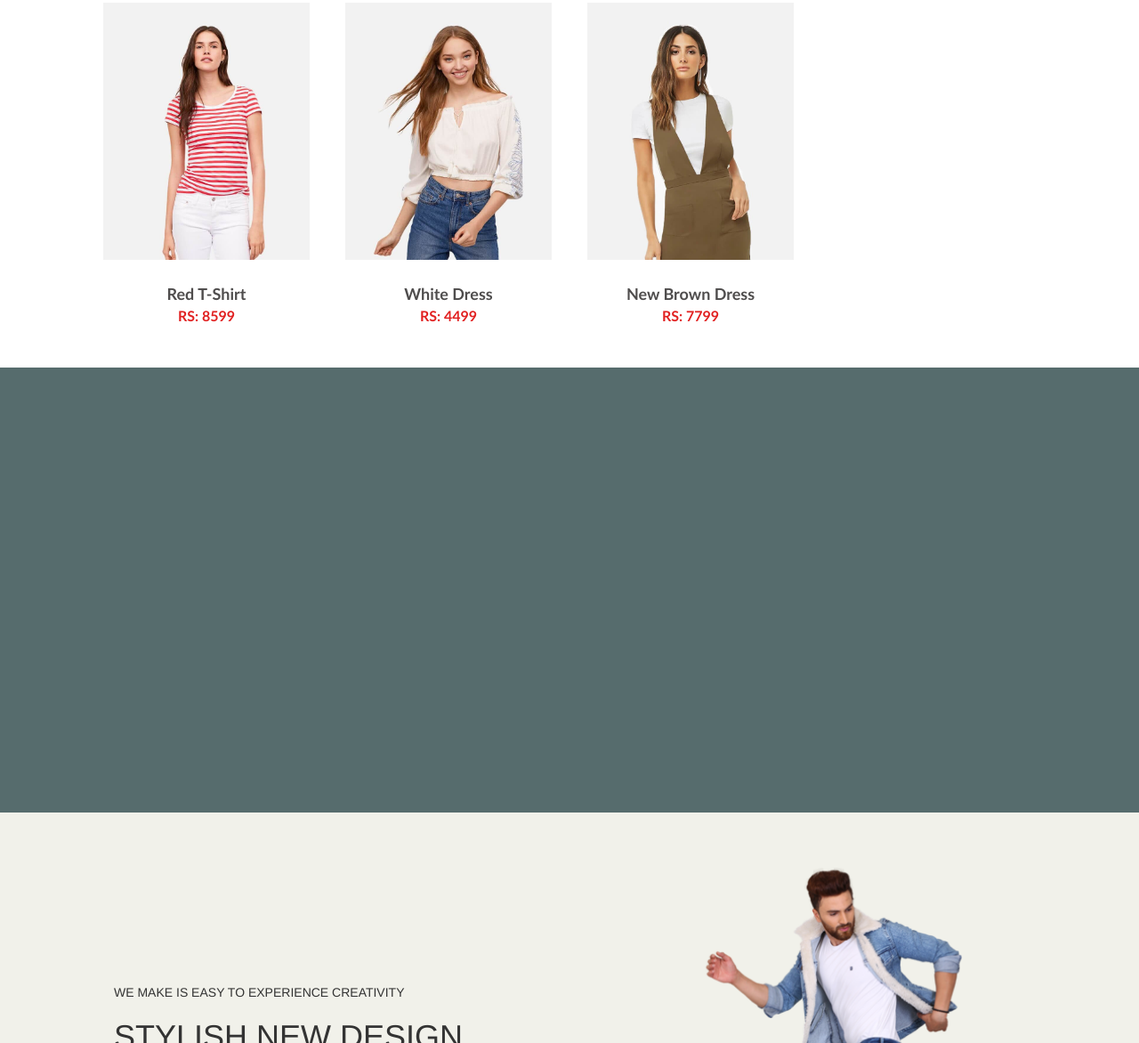
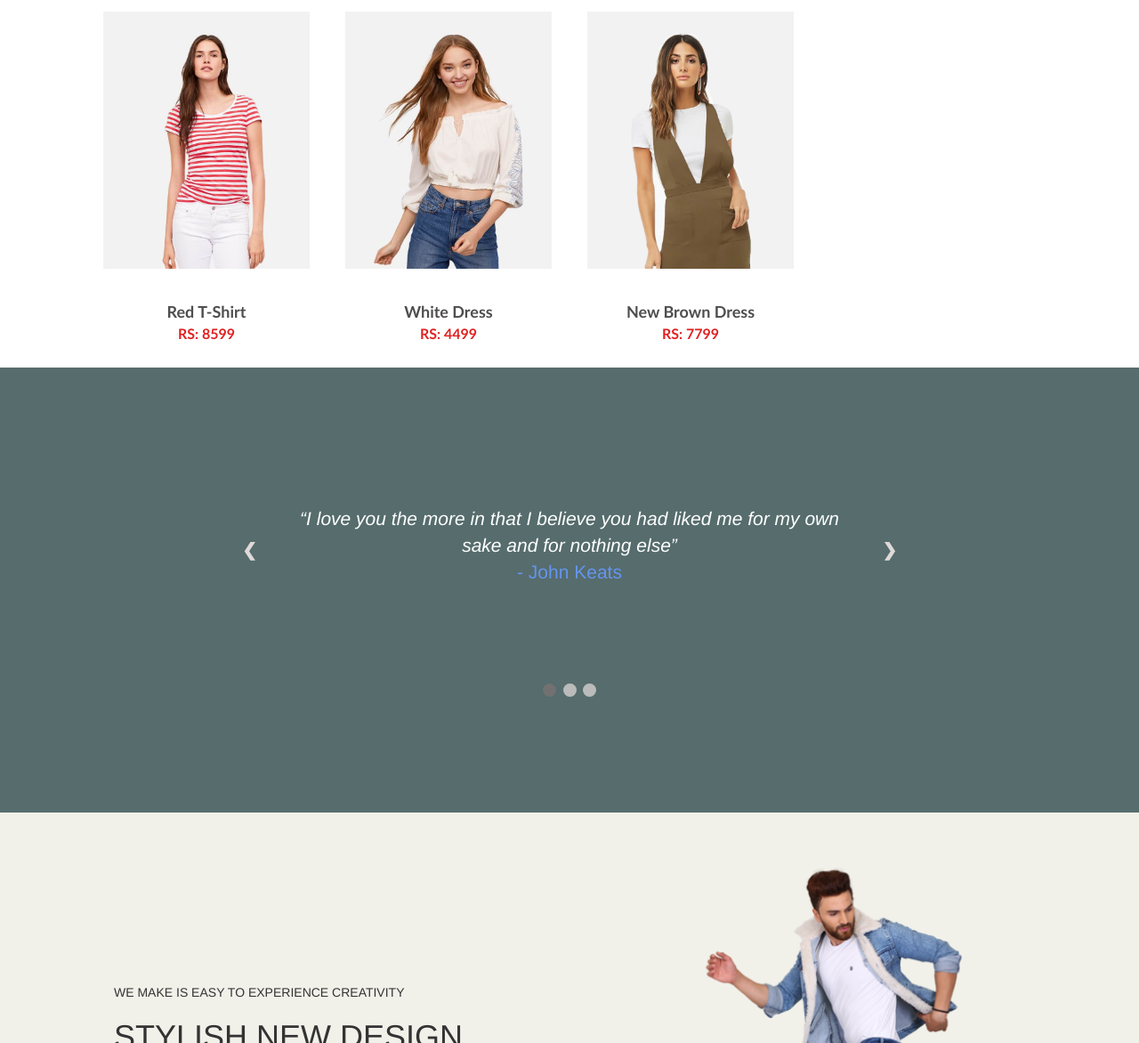
Before and after one commit to mtahiriba/MTGarments-Website, a plain HTML site: page project/index.html in a window 1280 px wide. Shown: the part 1628-2800 px from the top of the page at 89% size. Drawn offline with nearby package versions, Linux system fonts and the light colour scheme.

Commit message:
KIds product images and some hyperLinks are updated on home page also review section upated

```diff
--- a/project/CSS/cards.css
+++ b/project/CSS/cards.css
@@ -1,7 +1,6 @@
 .card1{
     width: 100%;
-    height: 360px;
-    /* border: 2px solid black; */
+    height: 370px;
     background-color: white;
     margin-top: 10px;
     margin-bottom: 10px;
@@ -9,7 +8,6 @@
 
 
 .card2{
-    /* background-color: aqua; */
     width: 96%;
     height: 300px;
     margin: 0px auto;
@@ -17,7 +15,8 @@
 
 .card-text{
     text-align: center;
-    padding-top: 15px;
+    padding-top: 25px;
+    /* padding-bottom: 30px; */
 }
 
 .card1 a{
--- /dev/null
+++ b/project/CSS/feedback.css
@@ -0,0 +1,72 @@
+
+/* Slideshow container */
+.slideshow-container {
+  position: relative;
+}
+
+/* Slides */
+.mySlides {
+  display: none;
+  padding: 80px;
+  text-align: center;
+  font-size: 1.5em;
+  color: white;
+}
+
+/* Next & previous buttons */
+.prev, .next {
+  cursor: pointer;
+  position: absolute;
+  top: 50%;
+  width: auto;
+  margin-top: -30px;
+  padding: 16px;
+  color: rgb(224, 217, 217);
+  font-weight: bold;
+  font-size: 20px;
+  border-radius: 0 3px 3px 0;
+  user-select: none;
+}
+
+/* Position the "next button" to the right */
+.next {
+  position: absolute;
+  right: 0;
+  border-radius: 3px 0 0 3px;
+}
+
+/* On hover, add a black background color with a little bit see-through */
+.prev:hover, .next:hover {
+  /* background-color: rgba(0,0,0,0.8); */
+  color: white;
+}
+
+/* The dot/bullet/indicator container */
+.dot-container {
+    text-align: center;
+    padding: 20px;
+    /* background: #ddd; */
+}
+
+/* The dots/bullets/indicators */
+.dot {
+  cursor: pointer;
+  height: 15px;
+  width: 15px;
+  margin: 0 2px;
+  background-color: #bbb;
+  border-radius: 50%;
+  display: inline-block;
+  transition: background-color 0.6s ease;
+}
+
+/* Add a background color to the active dot/circle */
+.active, .dot:hover {
+  background-color: #717171;
+}
+
+/* Add an italic font style to all quotes */
+q {font-style: italic;}
+
+/* Add a blue color to the author */
+.author {color: cornflowerblue;}
--- a/project/CSS/index.css
+++ b/project/CSS/index.css
@@ -216,11 +216,10 @@
 
 .review-contant{
     width: 60%;
-    height: 60%;
-    /* background-color: aqua; */
+    height: 80%;
     position: absolute;
     left: 20%;
-    top: 40%;
+    top: 15%;
 }
 
 
--- a/project/JS/cards.js
+++ b/project/JS/cards.js
@@ -86,11 +86,67 @@ mencardlist = [
 
 kidscardlist = [
     {
-        text: 'Formal Dress',
-        price: 8000,
-        image1: './images/first1.jpg',
+        text: 'Pink Dress',
+        price: 7999,
+        image1: './images/kids1.jpg',
+        image2: './images/first2.jpg'
+    },
+    {
+        text: 'New Black dress',
+        price: 4499,
+        image1: './images/kids7.jpg',
         image2: './images/first2.jpg'
     }
+    ,
+    {
+        text: 'Blue suit',
+        price: 5999,
+        image1: './images/kids3.jpg',
+        image2: './images/first2.jpg'
+    },
+    {
+        text: 'New Dress',
+        price: 5399,
+        image1: './images/kids4.jpg',
+        image2: './images/first2.jpg'
+    },
+    {
+        text: 'Formal Dress',
+        price: 6999,
+        image1: './images/kids5.jpg',
+        image2: './images/first2.jpg'
+    },
+    {
+        text: 'Formal Dress',
+        price: 3299,
+        image1: './images/kids6.jpg',
+        image2: './images/first2.jpg'
+    },
+    {
+        text: 'Formal Dress',
+        price: 3799,
+        image1: './images/kids8.jpg',
+        image2: './images/first2.jpg'
+    },
+    {
+        text: 'Formal Dress',
+        price: 8999,
+        image1: './images/kids2.jpg',
+        image2: './images/first2.jpg'
+    },
+    {
+        text: 'Formal Dress',
+        price: 5899,
+        image1: './images/kids9.jpg',
+        image2: './images/first2.jpg'
+    },
+    {
+        text: 'Formal Dress',
+        price: 4999,
+        image1: './images/kids10.jpg',
+        image2: './images/first2.jpg'
+    }
+
 ]
 
 
@@ -223,3 +279,7 @@ buttons[1].addEventListener('click', women)
 buttons[2].addEventListener('click', kids)
 
 women()
+
+document.querySelector('.MEN-Image').addEventListener('click', men)
+document.querySelector('.WOMEN-Image').addEventListener('click', women)
+document.querySelector('.KIDS-Image').addEventListener('click', kids)
--- /dev/null
+++ b/project/JS/feedback.js
@@ -0,0 +1,26 @@
+var slideIndex = 1;
+showSlides(slideIndex);
+
+function plusSlides(n) {
+  showSlides(slideIndex += n);
+}
+
+function currentSlide(n) {
+  showSlides(slideIndex = n);
+}
+
+function showSlides(n) {
+  var i;
+  var slides = document.getElementsByClassName("mySlides");
+  var dots = document.getElementsByClassName("dot");
+  if (n > slides.length) {slideIndex = 1}
+  if (n < 1) {slideIndex = slides.length}
+  for (i = 0; i < slides.length; i++) {
+      slides[i].style.display = "none";
+  }
+  for (i = 0; i < dots.length; i++) {
+      dots[i].className = dots[i].className.replace(" active", "");
+  }
+  slides[slideIndex-1].style.display = "block";
+  dots[slideIndex-1].className += " active";
+}
--- a/project/index.html
+++ b/project/index.html
@@ -7,6 +7,7 @@
     <title>Document</title>
     <link rel="stylesheet" href="./CSS/index.css">
     <link rel="stylesheet" href="./CSS/cards.css">
+    <link rel="stylesheet" href="./CSS/feedback.css">
     <link href="https://cdn.jsdelivr.net/npm/bootstrap@5.2.0/dist/css/bootstrap.min.css" rel="stylesheet" integrity="sha384-gH2yIJqKdNHPEq0n4Mqa/HGKIhSkIHeL5AyhkYV8i59U5AR6csBvApHHNl/vI1Bx" crossorigin="anonymous">
     <link rel="stylesheet" href="https://maxcdn.bootstrapcdn.com/bootstrap/3.4.1/css/bootstrap.min.css">
     <script src="https://ajax.googleapis.com/ajax/libs/jquery/3.6.0/jquery.min.js"></script>
@@ -33,17 +34,20 @@
 
         <div class="navbar-fix">
             <nav class="navbar navbar-expand-lg navbar-light bg-light">
-                <a class="nav-text1" href="#"> <span class="change-color">MT</span> Garments</a>
+                <a class="nav-text1" href="./index.html"> <span class="change-color">MT</span> Garments</a>
                 <button class="navbar-toggler" type="button" data-toggle="collapse" data-target="#navbarNavDropdown" aria-controls="navbarNavDropdown" aria-expanded="false" aria-label="Toggle navigation">
                   <span class="navbar-toggler-icon"></span>
                 </button>
                 <div class="collapse navbar-collapse collapse2" id="navbarNavDropdown">
                   <ul class="navbar-nav">
                     <li class="nav-item">
-                      <a class="nav-link" href="#">HOME</a>
+                      <a class="nav-link" href="./index.html">HOME</a>
                     </li>
                     <li class="nav-item">
-                      <a class="nav-link" href="#">SHOP</a>
+                      <a class="nav-link" href="#shoping-container">SHOP</a>
+                    </li>
+                    <li class="nav-item">
+                      <a class="nav-link" href="#feedback">FEEDBACK</a>
                     </li>
                   </ul>
                 </div>
@@ -84,33 +88,34 @@
                 <span class="sr-only">Next</span>
               </a>
             </div>
+
         </div>
 
         <div class="pic-cat " style="margin: 20px auto;">
             <div class="divider divider1">
               <div class="cat-container">
                 <div class="MEN-Image">
-                  <button class="cat-btn">MEN</button>
+                  <a href="#shoping-container"><button class="cat-btn">MEN</button></a>
                 </div>
               </div>
             </div>
             <div class="divider divider2">
               <div class="cat-container">
                 <div class="WOMEN-Image">
-                  <button class="cat-btn">WOMEN</button>
+                  <a href="#shoping-container"><button class="cat-btn">WOMEN</button></a>
                 </div>
               </div>
             </div>
             <div class="divider divider1">
               <div class="cat-container">
                 <div class="KIDS-Image">
-                  <button class="cat-btn">KIDS</button>
+                  <a href="#shoping-container"><button class="cat-btn">KIDS</button></a>
                 </div>
               </div>
             </div>
         </div>
 
-
+        <div id="shoping-container">
             <div class="products">
               <span class="product-text">MT Garments Collection</span>
               <h1>FEATURED PRODUCTS</h1>
@@ -123,15 +128,42 @@
                   <span class="product-item">WOMEN'S</span>
                   <span class="product-item">KIDS</span>
               </div>
-            <div class="items-container">
-
-            </div>
+              <div class="items-container"></div>
             </div>
         </div>
 
-    <div class="review">
+    </div>
+
+    <div class="review" id="feedback">
       <div class="overlay">
          <div class="review-contant">
+          <div class="slideshow-container">
+
+            <div class="mySlides">
+              <q>I love you the more in that I believe you had liked me for my own sake and for nothing else</q>
+              <p class="author">- John Keats</p>
+            </div>
+
+            <div class="mySlides">
+              <q>But man is not made for defeat. A man can be destroyed but not defeated.</q>
+              <p class="author">- Ernest Hemingway</p>
+            </div>
+
+            <div class="mySlides">
+              <q>I love you the more in that I believe you had liked me for my own sake and for nothing else</q>
+              <p class="author">- Thomas A. Edison</p>
+            </div>
+
+            <a class="prev" onclick="plusSlides(-1)">❮</a>
+            <a class="next" onclick="plusSlides(1)">❯</a>
+
+            </div>
+
+            <div class="dot-container">
+              <span class="dot" onclick="currentSlide(1)"></span>
+              <span class="dot" onclick="currentSlide(2)"></span>
+              <span class="dot" onclick="currentSlide(3)"></span>
+            </div>
 
          </div>
       </div>
@@ -143,7 +175,7 @@
             <h1>STYLISH NEW DESIGN</h1>
             <span>Welcome to the home of MTGarments fashion clothing</span>
             <br><br><br>
-            <button class="btn btn-danger">Shop Now!</button>
+            <a href="#shoping-container"><button class="btn btn-danger">Shop Now!</button></a>
         </div>
         <div class="design-image"></div>
     </section>
@@ -176,5 +208,6 @@
         </div>
     </footer>
     <script src="./JS/cards.js"></script>
+    <script src="./JS/feedback.js"></script>
 </body>
 </html>
```
Also changed, not shown: project/images/kids1.jpg (added), project/images/kids10.jpg (added), project/images/kids2.jpg (added), project/images/kids3.jpg (added), project/images/kids4.jpg (added), project/images/kids5.jpg (added), project/images/kids6.jpg (added), project/images/kids7.jpg (added), project/images/kids8.jpg (added), project/images/kids9.jpg (added). Lines whose indentation alone changed are shown as unchanged.
